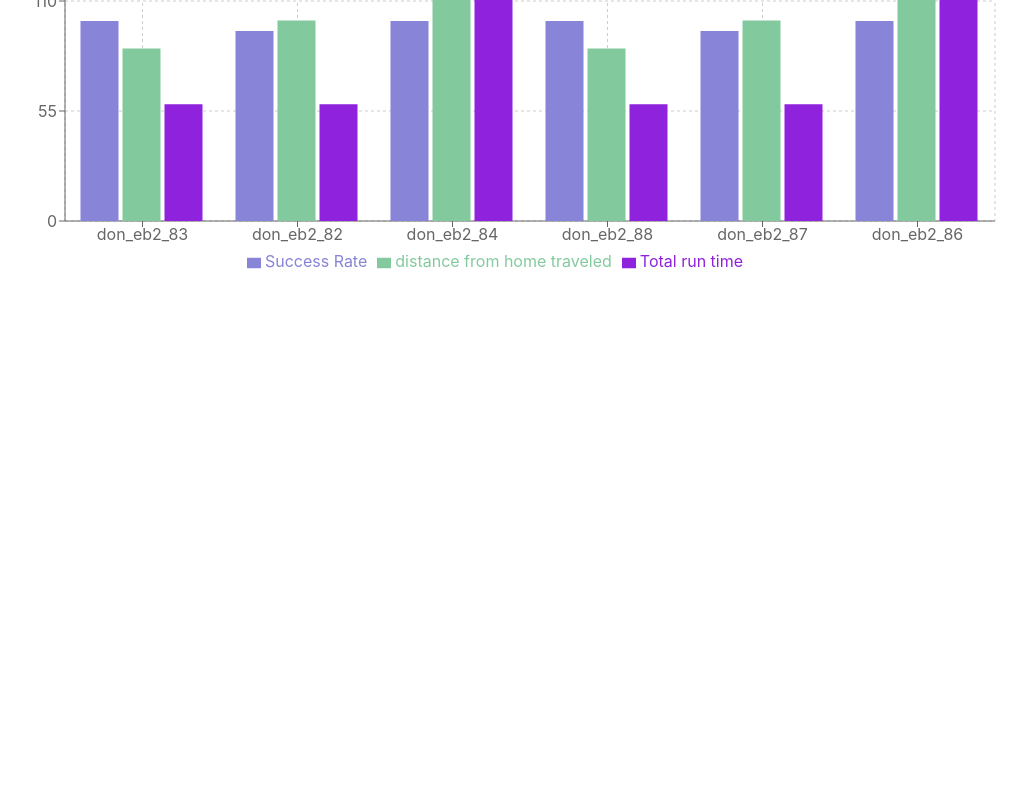
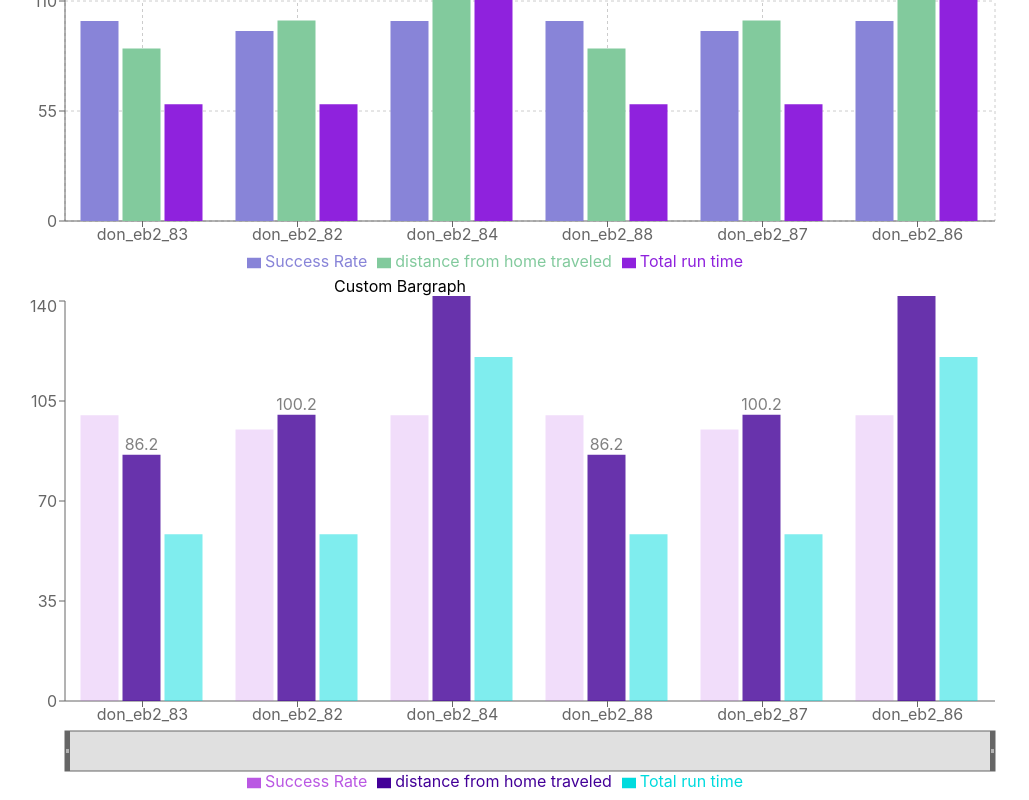
Before and after one commit to kakizaki55/graphs-sandbox, a React (Create React App) app: page / in a window 1280 px wide. Shown: the part 856-1656 px from the top of the page, without its empty margins (0-1029 px from the left). Before the commit the page ends 1136 px from the top, so only its background shows below. Built offline with nearby package versions, Linux system fonts and the light colour scheme.

Commit message:
made a custom barchart for recharts

```diff
--- /dev/null
+++ b/src/RechartsBarGraph/CustomBarChart.tsx
@@ -0,0 +1,32 @@
+import React from 'react'
+import { BarChart, XAxis, YAxis, CartesianGrid, Tooltip, Legend, Bar, Brush, BrushProps, Label, LabelList } from 'recharts';
+
+interface BarGraphProps {
+  data?: any,
+  size?: any
+}
+
+const CustomBarGraph = ({ data, size }:BarGraphProps) => {
+
+
+  console.log('data', data)
+  return (
+  <>
+    <div>Custom Bargraph</div>
+    <BarChart width={size.width} height={size.height} data={data} >
+      <CartesianGrid horizontal={false} vertical={false} />
+      <XAxis dataKey="name" />
+      <YAxis dataKey= "Total run time"/>
+      <Tooltip cursor={{ stroke: 'pink', strokeWidth: 1  }}  />
+      <Legend />
+      <Bar dataKey="Success Rate" fill="#ba58e3" fillOpacity={.2} />
+      <Bar dataKey="distance from home traveled" fill="#430098"fillOpacity={.8} >
+        <LabelList  dataKey="distance from home traveled" position="top"></LabelList>
+      </Bar>
+      <Bar dataKey="Total run time" fill="#00dbde" fillOpacity={.5}  />
+      <Brush dataKey="Total run time"></Brush>
+    </BarChart>
+  </>
+  )}
+
+  export default CustomBarGraph
--- a/src/RechartsBarGraph/RechartsContainer.tsx
+++ b/src/RechartsBarGraph/RechartsContainer.tsx
@@ -1,6 +1,7 @@
 import React from 'react'
 import robots from '../mockdata/robotsData';
 import BarGraph from './BarGraph'
+import CustomBarGraph from './CustomBarChart';
 
 const data = robots.map((robot) => {
   return {
@@ -57,6 +58,7 @@ export default function RobotRecharts() {
     <>
         <div style={{display:'flex' , flexDirection:'column', width: '800px'}}>
           <BarGraph data={mockdata} size={{ width:1000, height: 500}}></BarGraph>
+          <CustomBarGraph data={mockdata} size={{ width:1000, height: 500}}/>
         </div>
     </>
   )
```
Also changed, not shown: src/ChartJSBarGraph/CustomBarChart.tsx (added).
